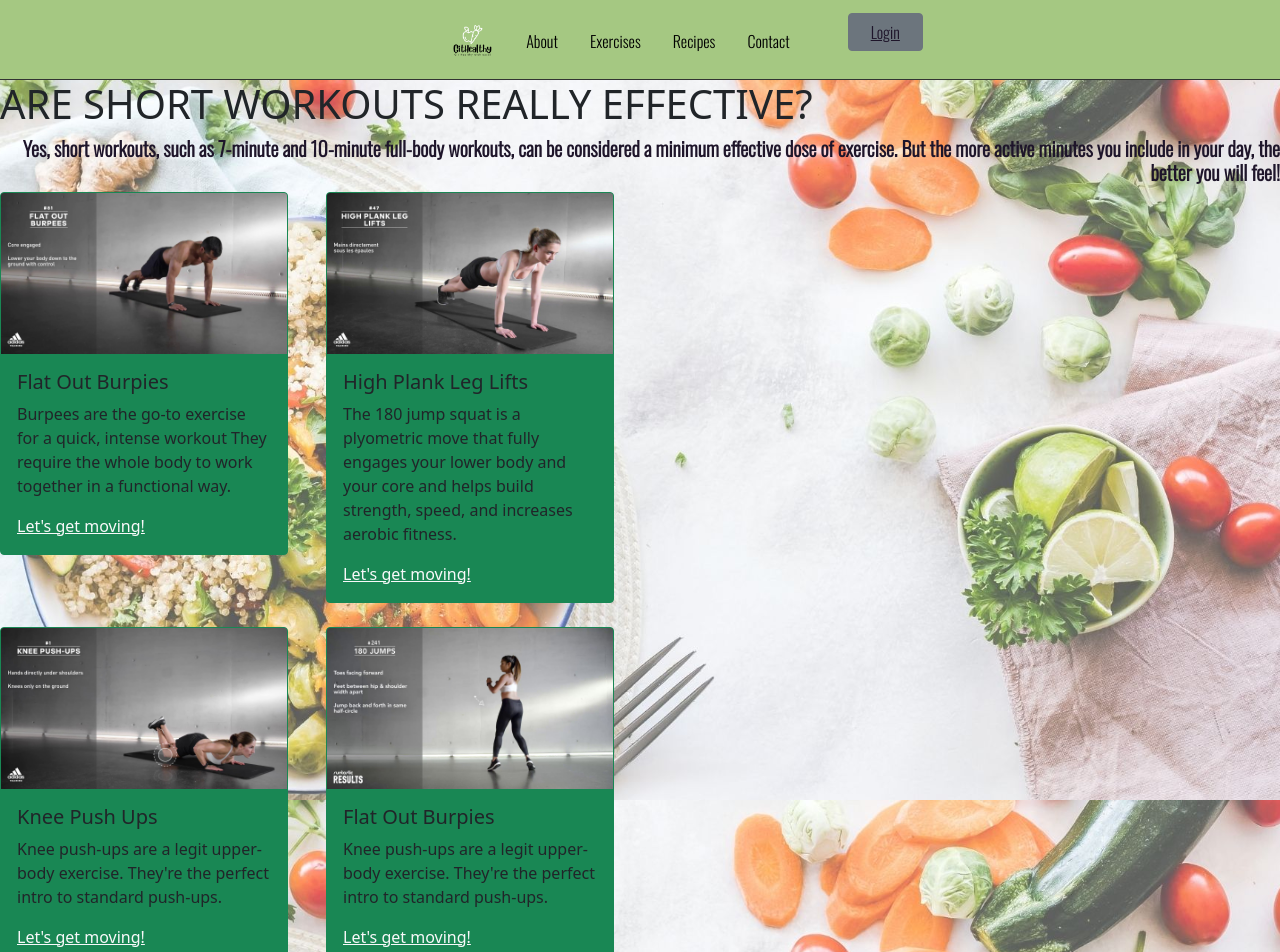
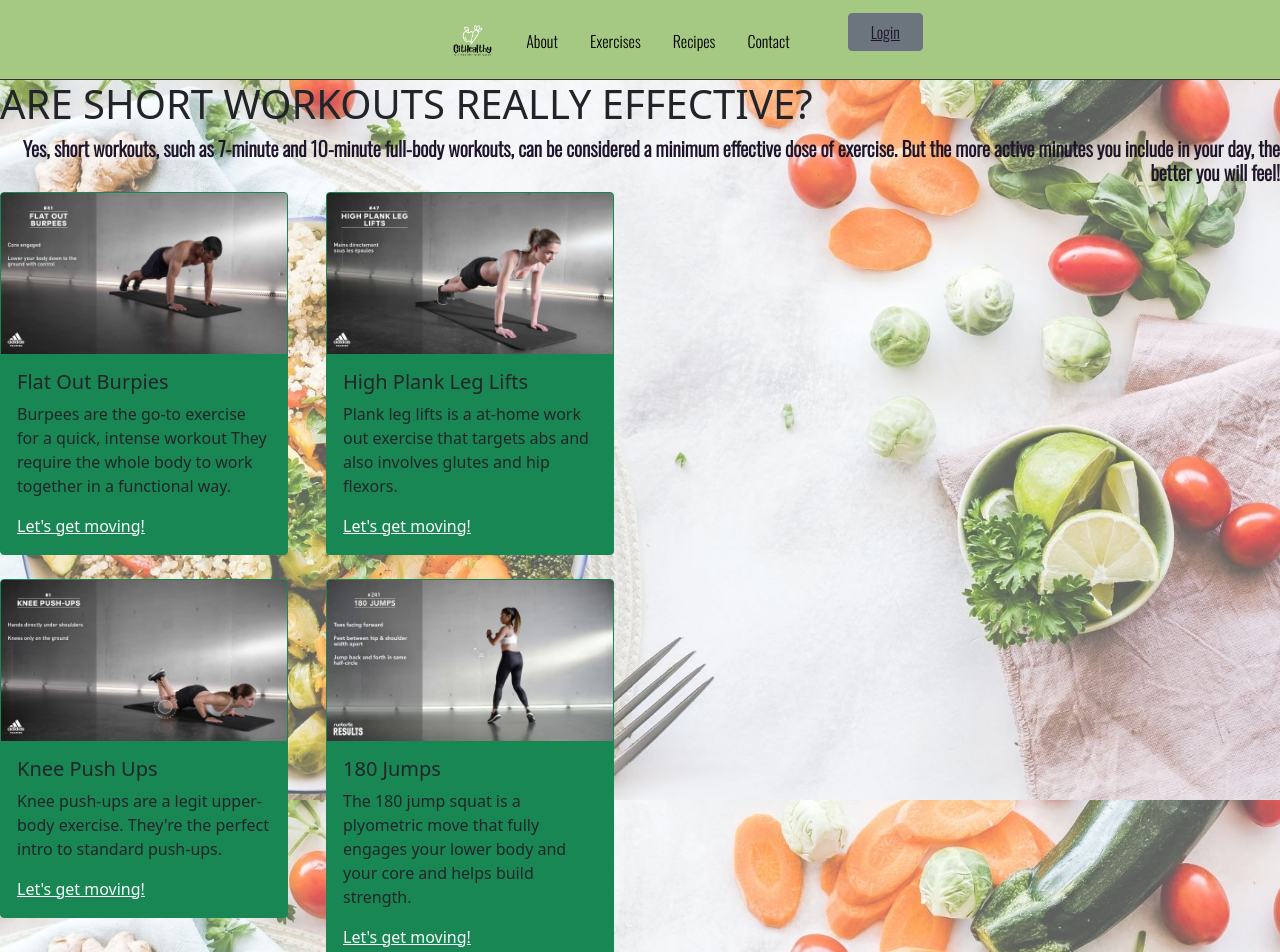
Before and after one commit to KishaMims/Git-Healthy-App-, a React (Create React App) app in the folder client/: page /exercise in a window 1280 px wide. Shown: the top 952 px of the page. Built offline with nearby package versions, Linux system fonts and the light colour scheme; no server answers; a web font is replaced by a local one.

Commit message:
change link

```diff
--- a/client/src/pages/exercise.js
+++ b/client/src/pages/exercise.js
@@ -34,9 +34,9 @@ the better you will feel!</h2>
   <Card.Body>
     <Card.Title>High Plank Leg Lifts</Card.Title>
     <Card.Text>
-    The 180 jump squat is a plyometric move that fully engages your lower body and your core and helps build strength, speed, and increases aerobic fitness.
+     Plank leg lifts is a at-home work out exercise that targets abs and also involves glutes and hip flexors.
     </Card.Text>
-    <a className="link-light" href="https://www.youtube.com/watch?v=aWyo34mLLw0">Let's get moving!</a>
+    <a className="link-light" href="https://www.youtube.com/watch?v=ygy6pkHJWhU">Let's get moving!</a>
   </Card.Body>
 </Card>
 </Col>
@@ -58,11 +58,11 @@ the better you will feel!</h2>
 <Card border="success" bg="success" style={{ width: '18rem' }}>
   <Card.Img variant="top" src={jumps}/>
   <Card.Body>
-    <Card.Title>Flat Out Burpies</Card.Title>
+    <Card.Title>180 Jumps</Card.Title>
     <Card.Text>
-    Knee push-ups are a legit upper-body exercise. They're the perfect intro to standard push-ups.
+    The 180 jump squat is a plyometric move that fully engages your lower body and your core and helps build strength.
     </Card.Text>
-    <a className="link-light" href="https://www.youtube.com/watch?v=HA6xpfVO9K8">Let's get moving!</a>
+    <a className="link-light" href="https://www.youtube.com/watch?v=aWyo34mLLw0">Let's get moving!</a>
   </Card.Body>
 </Card>
 </Col>
```
